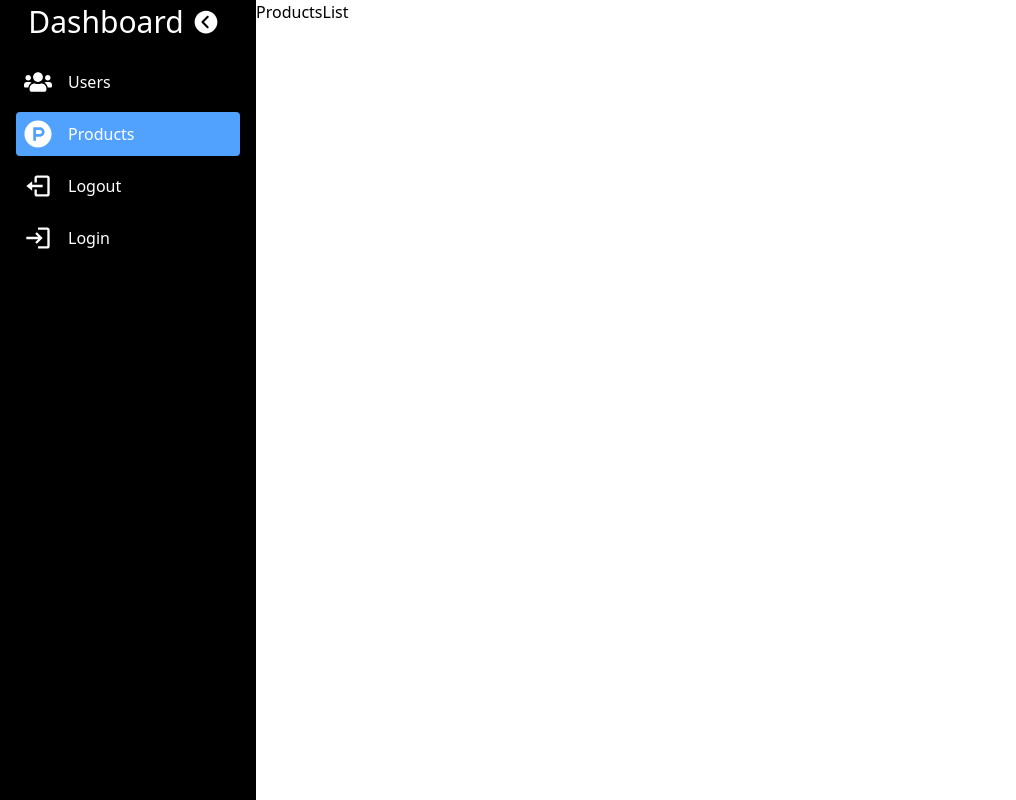
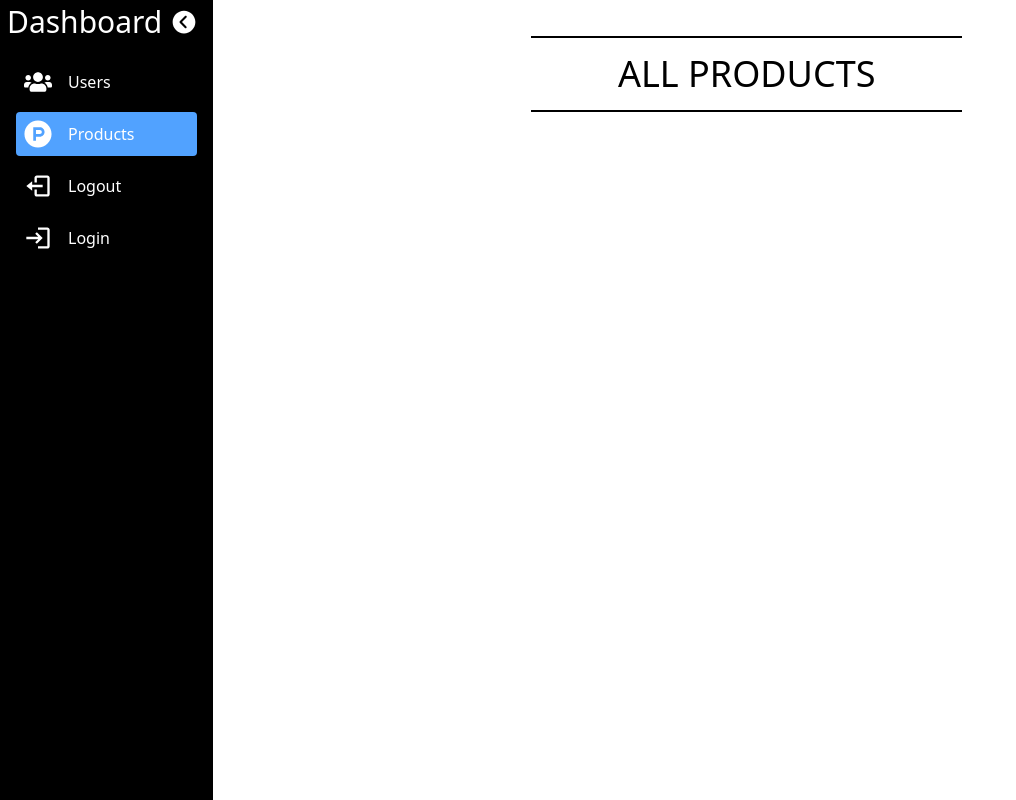
Before and after one commit to Sabuj-Chowdhury/responsive_dashborad_RESTfull_API, a React (Vite) app: page /products in a window 1280 px wide. Shown: the whole page, without its empty margins (0-1016 px from the left). Built offline with nearby package versions, Linux system fonts and the light colour scheme.

Commit message:
reusable section title

```diff
--- a/package.json
+++ b/package.json
@@ -11,6 +11,8 @@
   },
   "dependencies": {
     "@tailwindcss/vite": "^4.0.3",
+    "@tanstack/react-query": "^4.36.1",
+    "prop-types": "^15.8.1",
     "react": "^18.3.1",
     "react-dom": "^18.3.1",
     "react-icons": "^5.4.0",
--- a/src/components/ProductsList.jsx
+++ b/src/components/ProductsList.jsx
@@ -1,5 +1,11 @@
+import SectionTitle from "./SectionTitle";
+
 const ProductsList = () => {
-  return <div>ProductsList</div>;
+  return (
+    <div className="max-w-7xl mx-auto p-4">
+      <SectionTitle heading="All Products"></SectionTitle>
+    </div>
+  );
 };
 
 export default ProductsList;
--- /dev/null
+++ b/src/components/SectionTitle.jsx
@@ -0,0 +1,17 @@
+import PropTypes from "prop-types";
+
+const SectionTitle = ({ heading }) => {
+  return (
+    <div className="lg:w-5/12 w-1/2 mx-auto text-center mt-5 mb-5">
+      <h2 className="uppercase  border-y-2 text-black text-3xl md:text-4xl py-4">
+        {heading}
+      </h2>
+    </div>
+  );
+};
+
+export default SectionTitle;
+
+SectionTitle.propTypes = {
+  heading: PropTypes.string,
+};
--- a/src/components/UsersList.jsx
+++ b/src/components/UsersList.jsx
@@ -1,5 +1,11 @@
+import SectionTitle from "./SectionTitle";
+
 const UsersList = () => {
-  return <div>UserList</div>;
+  return (
+    <div className="max-w-7xl mx-auto p-5">
+      <SectionTitle heading="user list"></SectionTitle>
+    </div>
+  );
 };
 
 export default UsersList;
--- a/src/main.jsx
+++ b/src/main.jsx
@@ -4,9 +4,15 @@ import "./index.css";
 
 import { RouterProvider } from "react-router-dom";
 import router from "./routes/Routes";
+import { QueryClient, QueryClientProvider } from "@tanstack/react-query";
+
+// Create a client
+const queryClient = new QueryClient();
 
 createRoot(document.getElementById("root")).render(
   <StrictMode>
-    <RouterProvider router={router} />
+    <QueryClientProvider client={queryClient}>
+      <RouterProvider router={router} />
+    </QueryClientProvider>
   </StrictMode>
 );
--- a/src/pages/Dashboard.jsx
+++ b/src/pages/Dashboard.jsx
@@ -7,7 +7,7 @@ const Dashboard = () => {
       {/* sidebar */}
       <Sidebar></Sidebar>
       {/* outlet */}
-      <div>
+      <div className="w-full">
         <Outlet></Outlet>
       </div>
     </div>
```
Also changed, not shown: 1 other file (tests, documents, lock files or other folders).
